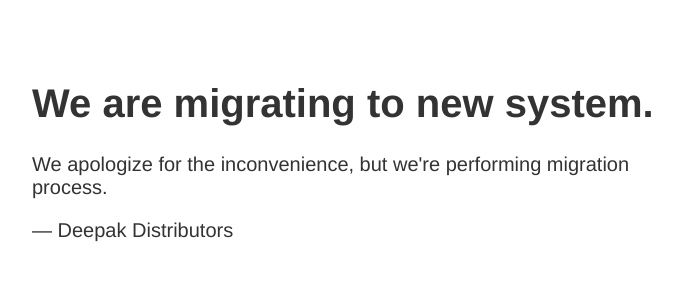
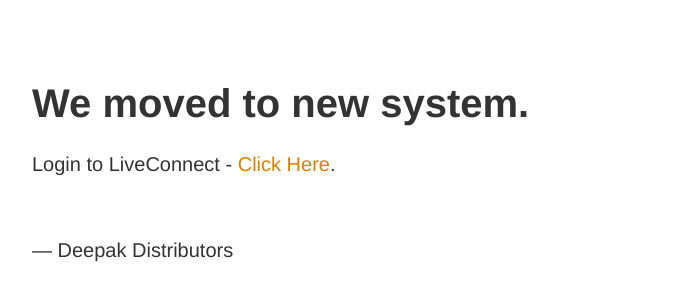
Before and after one commit to finacode/app-deepakjas.com, a plain HTML site: page index.html in a window 1280 px wide. Shown: the part 104-404 px from the top of the page, without its empty margins (283-965 px from the left). Drawn offline with Linux system fonts and the light colour scheme.

Commit message:
Update index.html

```diff
--- a/index.html
+++ b/index.html
@@ -18,9 +18,10 @@
 </head>
 <body>
 <div id="article">
-<h1>We are migrating to new system.</h1>
+<h1>We moved to new system.</h1>
 <div>
-<p>We apologize for the inconvenience, but we're performing migration process.</p>
+<p>Login to LiveConnect - <a href="https://www.liveconnect.in/site/login">Click Here</a>.</p>
+<br>
 <p>— Deepak Distributors</p>
 </div>
 </div>
```
